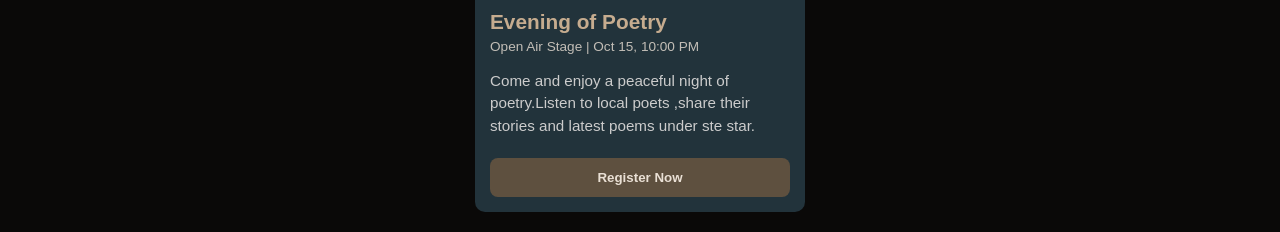
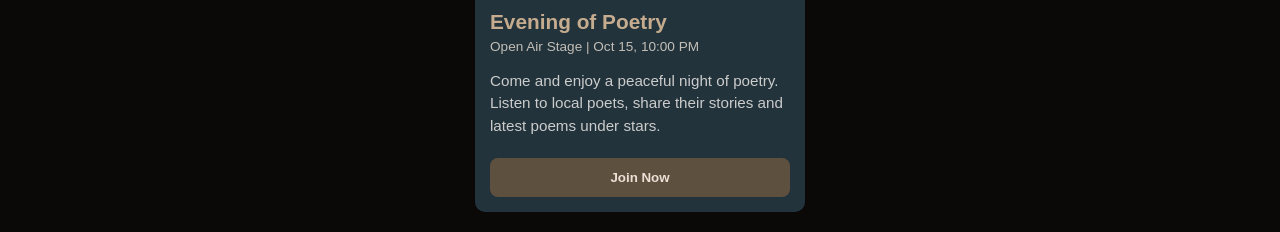
Before and after one commit to kingmahmed670-beep/shake, a plain HTML site: page events.html in a window 1280 px wide. Shown: the part 818-1050 px from the top of the page. Drawn offline with Linux system fonts and the light colour scheme; a script that the page names is missing.

Commit message:
Add files via upload

```diff
--- a/events.html
+++ b/events.html
@@ -41,12 +41,12 @@
         <button onclick="registerEvent(this)">Start writing now </button>
     </div>
 
-    <div class="event-card seminar">
-        <img src="https://images.unsplash.com/photo-1475721025505-23126786a345?w=600&auto=format&fit=crop&q=80" alt="Poetry Reading">
+  <div class="event-card seminar">
+        <img src="https://images.unsplash.com/photo-1516414447565-b14be0adf13e?w=600&auto=format&fit=crop&q=80" alt="Poetry Reading">
         <h3>Evening of Poetry</h3>
         <p class="event-date"> Open Air Stage |  Oct 15, 10:00 PM</p>
-        <p class="event-desc"> Come and enjoy a peaceful night of poetry.Listen to local poets ,share their stories and latest poems under ste star. </p>
-        <button onclick="registerEvent(this)">Register Now</button>
+        <p class="event-desc"> Come and enjoy a peaceful night of poetry. Listen to local poets, share their stories and latest poems under stars. </p>
+        <button onclick="registerEvent(this)">Join Now</button>
     </div>
 
 </section>
```
